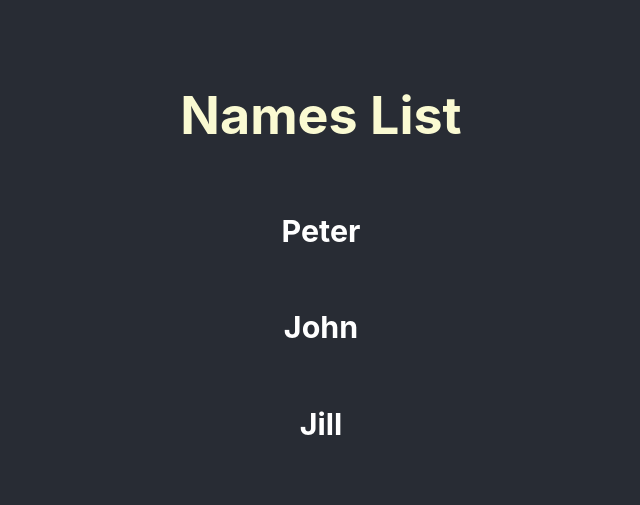
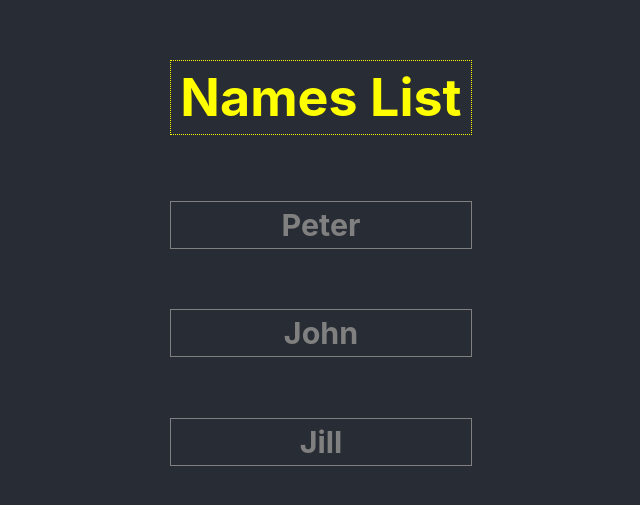
Before and after one commit to BCFCODE/react-hooks, a React (Create React App) app: page / in a window 1280 px wide. Shown: the part 139-644 px from the top of the page, without its empty margins (319-959 px from the left). Built offline with nearby package versions, Linux system fonts and the light colour scheme.

Commit message:
2.2 Styling Components - end

```diff
--- a/src/App.scss
+++ b/src/App.scss
@@ -1,4 +1,3 @@
-$color: lightgoldenrodyellow;
 .App {
   text-align: center;
 }
@@ -38,6 +37,16 @@ $color: lightgoldenrodyellow;
   }
 }
 
-h1 {
-  color: $color;
+.name {
+  color: gray;
+  border: 1px solid gray;
+  padding-top: 5px;
+  padding-bottom: 5px;
+  width: 300px;
 }
+
+.title {
+  color: yellow;
+  border-color: yellow;
+  border-style: dotted;
+}
```
